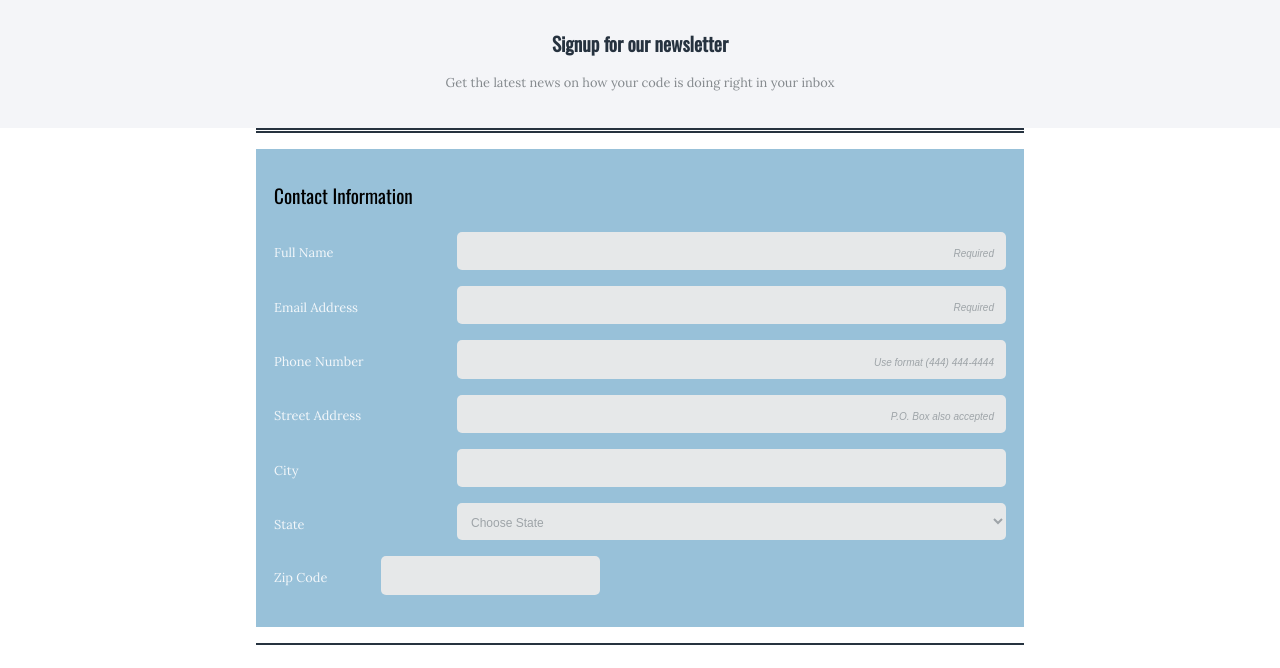
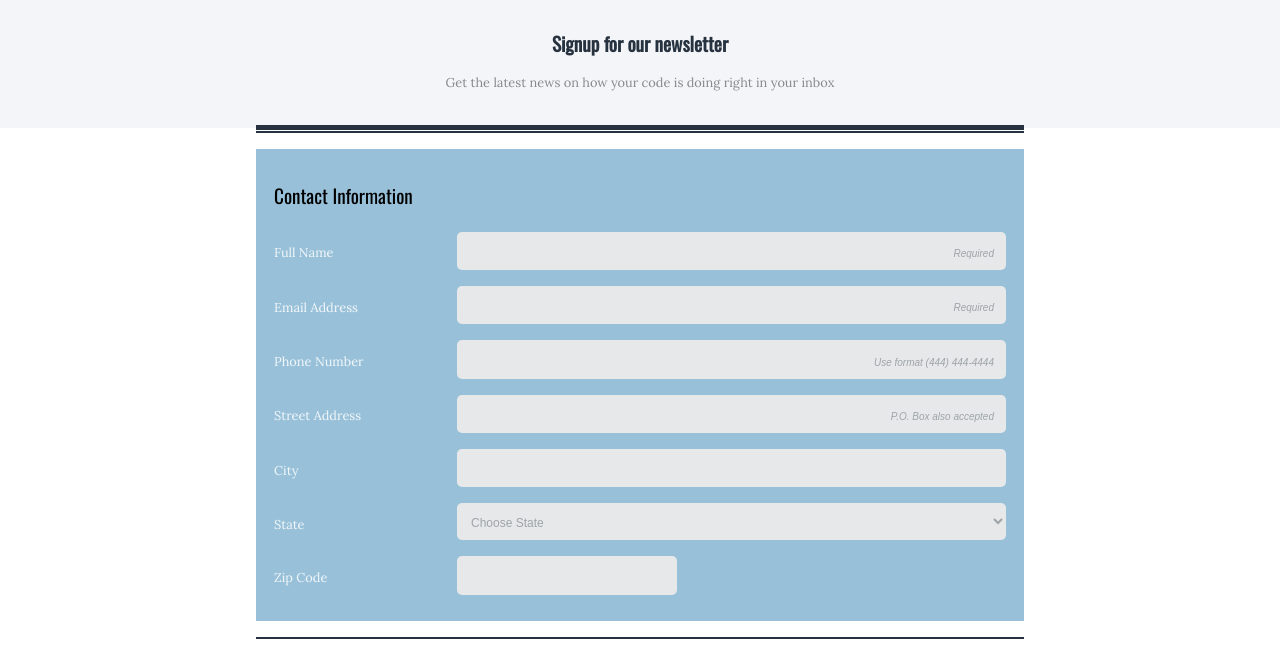
Before and after one commit to aelizabethian/Project-3_Techdegree-Treehouse, a plain HTML site: page index.html in a window 1280 px wide. Shown: the part 65-733 px from the top of the page. Drawn offline with nearby package versions, Linux system fonts and the light colour scheme.

Commit message:
Changes to Project

```diff
--- a/css/style.css
+++ b/css/style.css
@@ -68,6 +68,16 @@ legend {
   margin-right: 1em;
   padding-top: 1em;
   border-top: 5px double rgb(38, 50, 63);
+  position: relative;
+}
+
+.main:before {
+  content: "";
+  border: 2px solid rgb(38, 50, 63);
+  position: absolute;
+  width: 100%;
+  top: -8px;
+  left: 0px;
 }
 
 .container {
@@ -83,19 +93,28 @@ legend {
   margin-top: 1em;
   border: 1px solid rgb(38, 50, 63);
 }
-.contactInfo {
+.contactInfo input {
   padding-bottom: 2em;
-  transition: background-color 0.3s ease-in-out, outline 0.3s ease-in-out;
+  transition: background-color 0.3s ease, outline 0.3s ease;
 }
 
 select {
-  transition: background-color 0.5s ease-in-out, outline 0.5s ease-in-out;
+  transition: background-color 0.5s ease, outline 0.5s ease;
+}
+
+textarea {
+  transition: background-color 0.5s ease, outline 0.5s ease;
 }
 
 .contactInfo input:focus,
 select:focus {
   background-color: white;
   outline: 1px solid rgb(38, 50, 63);
+}
+
+textarea:focus {
+  outline: 2px solid rgb(130, 176, 224);
+  background-color: rgb(243, 247, 250);
 }
 
 .contactInfo label {
@@ -128,7 +147,8 @@ input::placeholder {
 }
 
 input[name="zipCode"] {
-  width: 50%;
+  width: 30%;
+  margin-right: 45%;
 }
 
 select {
@@ -274,15 +294,7 @@ footer p {
   input[type="tel"],
   select {
     max-width: 75%;
-  }
-
-  .labelInputPairs2 {
-    justify-content: left;
-  }
-
-  .labelInputPairs2 input {
-    margin-left: 4em;
-    width: 30%;
+    margin-left: 1em;
   }
 
   .signupHead {
--- a/index.html
+++ b/index.html
@@ -110,7 +110,7 @@
 </div>
 
 
-   <div class = "labelInputPairs2">
+   <div class = "labelInputPairs .zipArea">
     <label for="zipCode">Zip Code</label>
     <input type="text" id="zipCode" name="zipCode" minlength=5 maxlength=5>
      </div>
```
